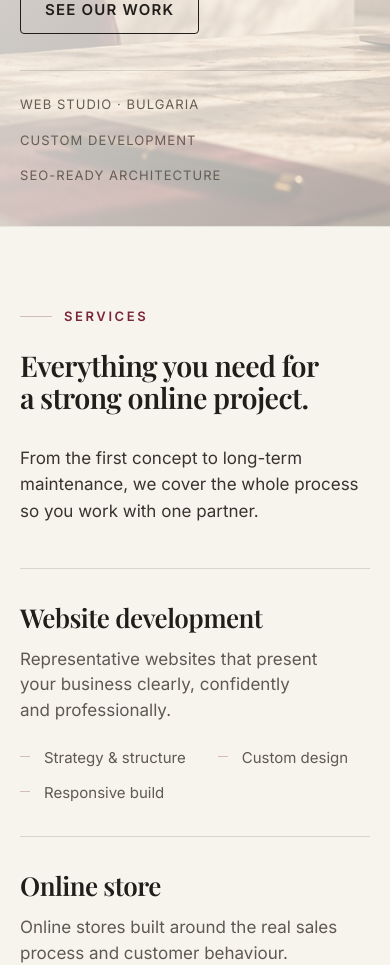
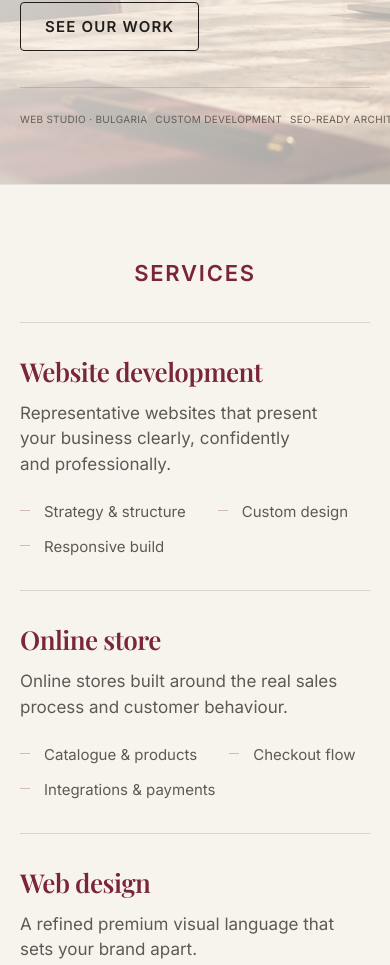
Before and after one commit to radinnavm/website-studio-r, a React (Vite) app: page /en in a window 390 px wide. Shown: the part 597-1562 px from the top of the page. Built offline with nearby package versions, Linux system fonts and the light colour scheme; a web font is replaced by a local one.

Commit message:
added mobile visual changes

```diff
--- a/src/components/home/Hero/Hero.module.css
+++ b/src/components/home/Hero/Hero.module.css
@@ -124,6 +124,20 @@
   }
 }
 
+/* ---- Mobile: keep the three meta labels on a single line --------------- */
+@media (max-width: 899px) {
+  .meta {
+    flex-wrap: nowrap;
+    gap: var(--space-2);
+  }
+
+  .metaItem {
+    font-size: 0.625rem;
+    letter-spacing: 0.03em;
+    white-space: nowrap;
+  }
+}
+
 /* ---- Desktop: cinematic editorial cover ------------------------------ */
 @media (min-width: 900px) {
   .image {
--- a/src/components/home/Services/Services.module.css
+++ b/src/components/home/Services/Services.module.css
@@ -1,3 +1,7 @@
+.header {
+  margin-bottom: clamp(2rem, 4vw, 3rem);
+}
+
 .list {
   margin: 0;
   border-top: 1px solid var(--color-line);
@@ -128,6 +132,25 @@
   }
 }
 
+/* ---- Mobile: centred, larger label without the leading rule, and
+   service names in the accent colour at rest (no hover on touch). ---- */
+@media (max-width: 899px) {
+  .header {
+    display: flex;
+    justify-content: center;
+    --eyebrow-rule-display: none;
+  }
+
+  .header .eyebrow {
+    font-size: var(--text-lg);
+    letter-spacing: var(--tracking-wide);
+  }
+
+  .itemLink {
+    color: var(--color-burgundy);
+  }
+}
+
 @media (min-width: 900px) {
   .item {
     grid-template-columns: minmax(0, 1fr) minmax(0, 20rem);
--- a/src/components/home/Services/Services.tsx
+++ b/src/components/home/Services/Services.tsx
@@ -1,8 +1,8 @@
 import { Link } from 'react-router-dom'
 
 import { Container } from '@/components/ui/Container'
+import { Eyebrow } from '@/components/ui/Eyebrow'
 import { Section } from '@/components/ui/Section'
-import { SectionHeader } from '@/components/ui/SectionHeader'
 import type { Localized } from '@/lib/i18n'
 import { useLocale } from '@/lib/LocaleProvider'
 import { getServiceHref, getServices } from '@/lib/services'
@@ -10,18 +10,12 @@ import { revealClass, useReveal } from '@/lib/useReveal'
 
 import styles from './Services.module.css'
 
-const copy: Localized<{ eyebrow: string; title: string; intro: string }> = {
+const copy: Localized<{ eyebrow: string }> = {
   bg: {
     eyebrow: 'Услуги',
-    title: 'Всичко необходимо за един силен онлайн проект.',
-    intro:
-      'От първата концепция до дългосрочната поддръжка — покриваме целия процес, така че да работите с един партньор.',
   },
   en: {
     eyebrow: 'Services',
-    title: 'Everything you need for a strong online project.',
-    intro:
-      'From the first concept to long-term maintenance, we cover the whole process so you work with one partner.',
   },
 }
 
@@ -34,12 +28,11 @@ export function Services() {
   return (
     <Section id="services" aria-labelledby="services-heading">
       <Container>
-        <SectionHeader
-          id="services-heading"
-          eyebrow={t.eyebrow}
-          title={t.title}
-          lead={t.intro}
-        />
+        <header className={styles.header}>
+          <Eyebrow id="services-heading" className={styles.eyebrow}>
+            {t.eyebrow}
+          </Eyebrow>
+        </header>
 
         <ul ref={ref} className={revealClass(styles.list, visible)}>
           {services.map((service) => (
--- a/src/components/ui/Eyebrow/Eyebrow.module.css
+++ b/src/components/ui/Eyebrow/Eyebrow.module.css
@@ -12,7 +12,7 @@
 }
 
 .rule {
-  display: inline-block;
+  display: var(--eyebrow-rule-display, inline-block);
   width: 2rem;
   height: 1px;
   background-color: var(--color-burgundy-line);
--- a/src/components/ui/Eyebrow/Eyebrow.tsx
+++ b/src/components/ui/Eyebrow/Eyebrow.tsx
@@ -10,6 +10,8 @@ type EyebrowProps = {
   withRule?: boolean
   /** Element to render — use "span" inside links to keep valid HTML. */
   as?: 'p' | 'span'
+  /** Optional id, e.g. so a section can reference the label via aria-labelledby. */
+  id?: string
   className?: string
 }
 
@@ -18,13 +20,14 @@ export function Eyebrow({
   index,
   withRule = true,
   as = 'p',
+  id,
   className,
 }: EyebrowProps) {
   const classes = [styles.eyebrow, className].filter(Boolean).join(' ')
   const Tag = as
 
   return (
-    <Tag className={classes}>
+    <Tag id={id} className={classes}>
       {index ? (
         <>
           <span className={styles.index}>{index}</span>
--- a/vite.config.ts
+++ b/vite.config.ts
@@ -2,9 +2,41 @@ import { fileURLToPath, URL } from 'node:url'
 
 import react from '@vitejs/plugin-react'
 import { defineConfig, loadEnv } from 'vite'
+import type { Plugin } from 'vite'
 
 import { contactApiPlugin } from './server/vite.ts'
-import { prerenderPlugin } from './server/prerender.ts'
+import { getRoutePreloadImages, prerenderPlugin } from './server/prerender.ts'
+import { toBgPath } from './src/lib/routeMap.ts'
+
+/**
+ * In dev the SPA shell is shared across routes, so the prerender cannot scope
+ * the hero preload. This mirrors `routePreloadImages` on the dev server so a
+ * hard load of any page starts fetching its hero image with the JS bundle.
+ */
+function heroPreloadPlugin(): Plugin {
+  return {
+    name: 'hero-preload',
+    apply: 'serve',
+    transformIndexHtml(html, ctx) {
+      // `ctx.path` is always `/index.html` in dev; the real request URL lives
+      // in `originalUrl`, so prefer it when present.
+      const requestPath = ctx.originalUrl
+        ? new URL(ctx.originalUrl, 'http://localhost').pathname
+        : ctx.path
+      const images = getRoutePreloadImages(toBgPath(requestPath))
+      if (images.length === 0) return html
+
+      return {
+        html,
+        tags: images.map((href) => ({
+          tag: 'link',
+          attrs: { rel: 'preload', as: 'image', href, fetchpriority: 'high' },
+          injectTo: 'head' as const,
+        })),
+      }
+    },
+  }
+}
 
 // https://vite.dev/config/
 export default defineConfig(({ mode }) => {
@@ -24,7 +56,12 @@ export default defineConfig(({ mode }) => {
   }
 
   return {
-    plugins: [react(), contactApiPlugin(), prerenderPlugin()],
+    plugins: [
+      react(),
+      contactApiPlugin(),
+      heroPreloadPlugin(),
+      prerenderPlugin(),
+    ],
     resolve: {
       alias: {
         '@': fileURLToPath(new URL('./src', import.meta.url)),
```
Also changed, not shown: 1 other file (tests, documents, lock files or other folders).
